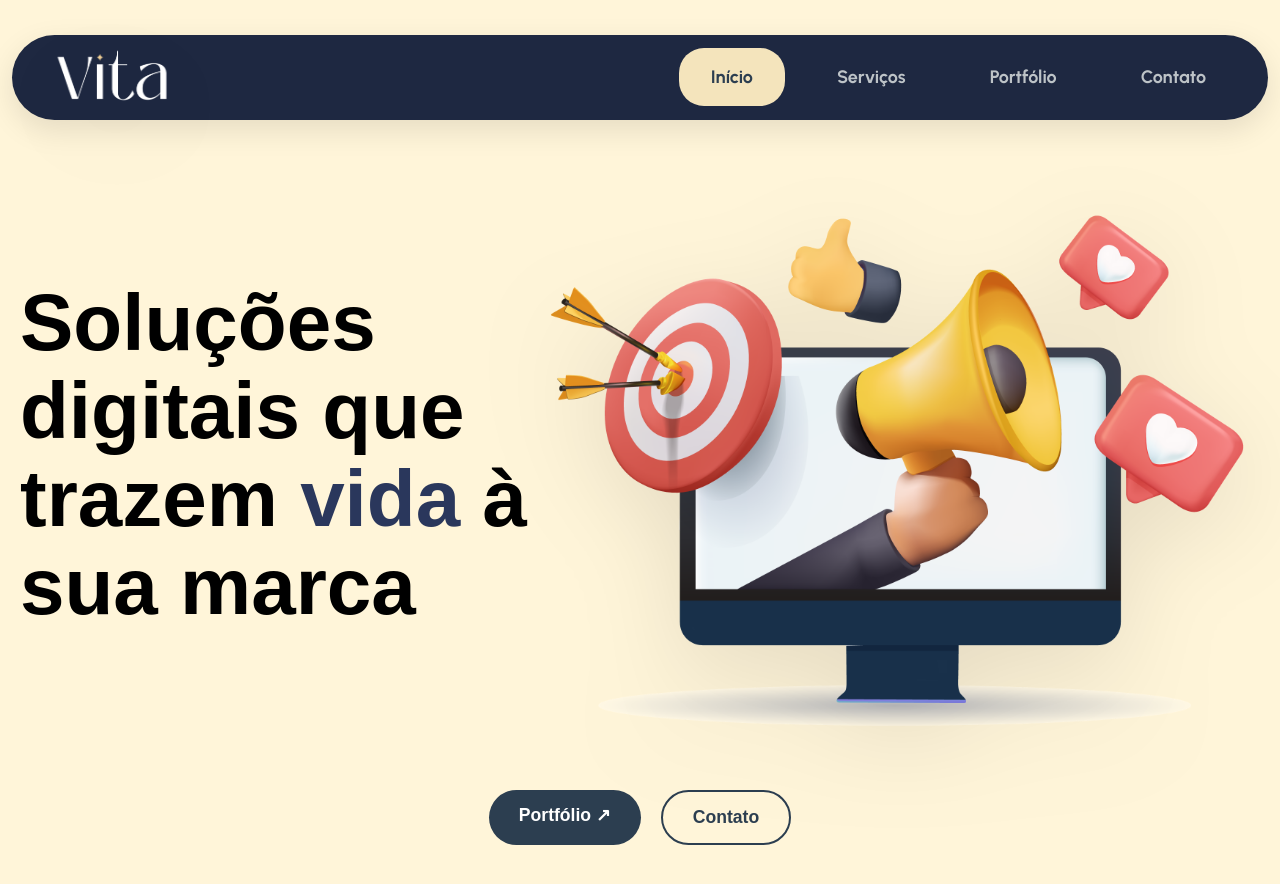
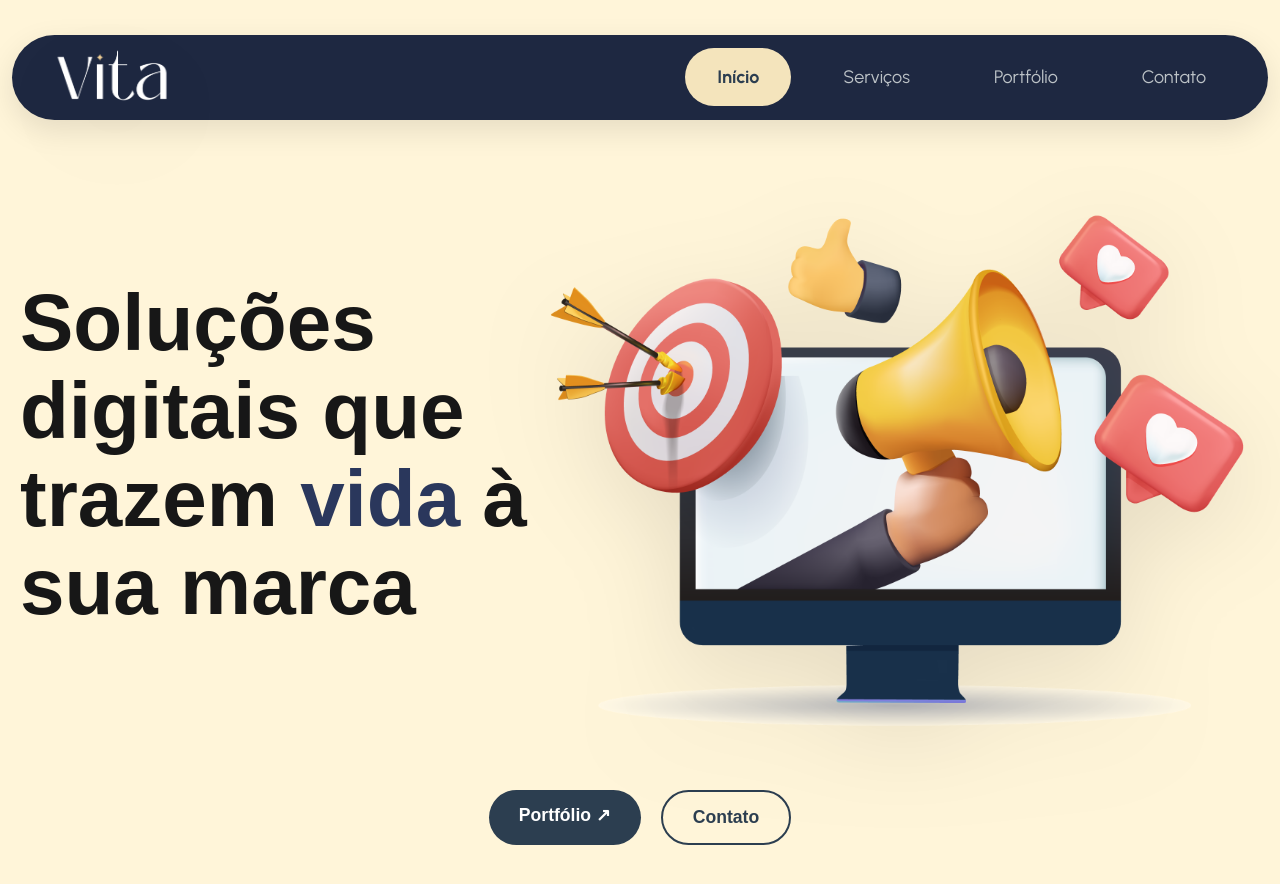
Before and after one commit to LeonardoVanelli/vitacomunica, a plain HTML site: page index.html in a window 1280 px wide. Shown: the top 884 px of the page. Drawn offline with Linux system fonts and the light colour scheme.

Commit message:
fix colors

```diff
--- a/index.html
+++ b/index.html
@@ -71,10 +71,9 @@
             color: #bdc3c7;
             text-decoration: none;
             padding: 18px 32px;
-            border-radius: 25px;
+            border-radius: 50px;
             transition: all 0.3s ease;
             font-size: 18px;
-            font-weight: 600;
             font-family: 'Urbanist', sans-serif;
         }
 
@@ -82,6 +81,7 @@
         .nav-links a:hover {
             background: #f4e4bc;
             color: #2c3e50;
+            font-weight: 600;
         }
 
         /* Mobile Menu */
@@ -170,7 +170,7 @@
 
         .text-primary-content h1 {
             font-size: 5rem;
-            color: #000;
+            color: #171717;
             line-height: 1.1;
             margin-bottom: 40px;
             font-weight: bold;
```
